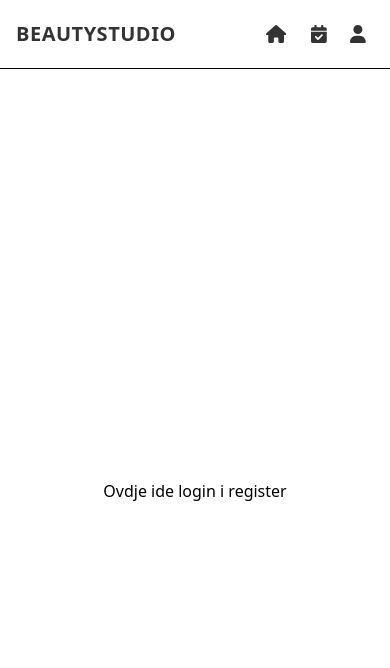
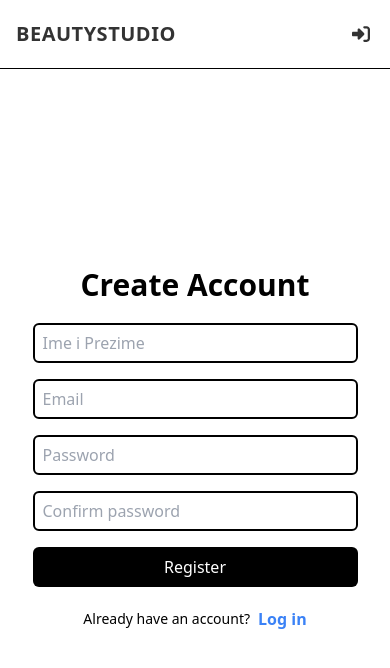
Before and after one commit to josipkordic00/bs, a Vue app in the folder frontend/: page /auth in a window 390 px wide. Shown: the top 668 px of the page. Built offline with nearby package versions, Linux system fonts and the light colour scheme.

Commit message:
Login/Register page

```diff
--- a/frontend/src/App.vue
+++ b/frontend/src/App.vue
@@ -1,6 +1,8 @@
 <template>
-  <NavBar />
-  <router-view />
+  <div class="overflow-x-hidden">
+    <NavBar />
+    <router-view />
+  </div>
 </template>
 
 <script>
--- a/frontend/src/components/NavBar.vue
+++ b/frontend/src/components/NavBar.vue
@@ -1,6 +1,8 @@
 <template>
     <nav class="flex items-center justify-between py-5 pl-4 md:p-5 border-b-black border-b bg-white">
-        <div class="uppercase tracking-wide text-xl font-bold text-dark">BeautyStudio</div>
+        <div class="uppercase tracking-wide text-xl font-bold text-dark">
+            <RouterLink to="/">BeautyStudio</RouterLink>
+        </div>
 
         <!-- Links on large & medium screens -->
         <ul v-if="user" class="hidden md:flex items-center gap-4 cursor-pointer text-dark font-semibold">
@@ -20,12 +22,12 @@
 
         <ul v-else class="hidden md:flex items-center gap-4 cursor-pointer text-dark font-semibold">
             <li>
-                <RouterLink to="/">Login / Register</RouterLink>
+                <RouterLink to="/auth">Login / Register</RouterLink>
             </li>
         </ul>
 
         <!-- Links on mobile devices -->
-        <ul class="flex md:hidden font-bold items-center gap-6 cursor-pointer text-dark text-lg">
+        <ul v-if="user" class="flex md:hidden font-bold items-center gap-6 cursor-pointer text-dark text-lg">
             <li>
                 <RouterLink to="/"><font-awesome-icon icon="fa-solid fa-house" /></RouterLink>
             </li>
@@ -37,6 +39,13 @@
             </li>
             <li>
                 <RouterLink to="/"><font-awesome-icon icon="fa-solid fa-right-from-bracket" /></RouterLink>
+            </li>
+        </ul>
+
+        <ul v-else class="flex md:hidden font-bold items-center text-dark text-lg pr-5">
+            <li>
+                <RouterLink @click="logout" to="/auth"><font-awesome-icon icon="fa-solid fa-right-to-bracket" />
+                </RouterLink>
             </li>
         </ul>
     </nav>
--- a/frontend/src/main.js
+++ b/frontend/src/main.js
@@ -15,9 +15,17 @@ import {
   faHouse,
   faCalendarCheck,
   faUser,
+  faRightToBracket,
+  faRightFromBracket,
 } from "@fortawesome/free-solid-svg-icons";
 
-library.add(faHouse, faCalendarCheck, faUser);
+library.add(
+  faHouse,
+  faCalendarCheck,
+  faUser,
+  faRightToBracket,
+  faRightFromBracket
+);
 
 // Mounts Vue App
 const app = createApp(App);
--- a/frontend/src/pages/AuthPage.vue
+++ b/frontend/src/pages/AuthPage.vue
@@ -1,5 +1,57 @@
 <template>
-    <div class="w-screen h-screen flex items-center justify-center">
-        Ovdje ide login i register
+    <div class="w-screen h-[90vh] flex-col lg:flex items-center justify-center">
+        <!-- Login form -->
+        <div v-if="toggleForm" class="w-full h-full lg:w-1/2 lg:h-1/2 flex flex-col items-center justify-center">
+            <h1 class="text-3xl font-bold py-5">Login</h1>
+            <form class="flex flex-col items-center justify-center gap-4 w-10/12 lg:w-1/2">
+                <input type="text" placeholder="Email" class="w-full h-10 border-2 border-black rounded-md px-2">
+                <input type="password" placeholder="Password" class="w-full h-10 border-2 border-black rounded-md px-2">
+                <button class="w-full h-10 bg-black text-white rounded-md">Login</button>
+            </form>
+            <!-- Dont have an account -->
+            <div class="flex items-center justify-center gap-2 py-5">
+                <p class="text-sm">Don't have an account?</p>
+                <span @click="toggle" class="text-md font-semibold text-blue-500 cursor-pointer">Register</span>
+            </div>
+        </div>
+
+        <!-- Register form -->
+        <div v-else class="w-full h-full lg:w-1/2 lg:min-h-1/2 flex flex-col items-center justify-center">
+            <h1 class="text-3xl font-bold py-5">Create Account</h1>
+            <form class="flex flex-col items-center justify-center gap-4 w-10/12 lg:w-1/2">
+                <input type="text" placeholder="Ime i Prezime"
+                    class="w-full h-10 border-2 border-black rounded-md px-2">
+                <input type="text" placeholder="Email" class="w-full h-10 border-2 border-black rounded-md px-2">
+                <input type="password" placeholder="Password" class="w-full h-10 border-2 border-black rounded-md px-2">
+                <input type="password" placeholder="Confirm password"
+                    class="w-full h-10 border-2 border-black rounded-md px-2">
+                <button class="w-full h-10 bg-black text-white rounded-md">Register</button>
+            </form>
+            <!-- Already have an account -->
+            <div class="flex items-center justify-center gap-2 py-5">
+                <p class="text-sm">Already have an account?</p>
+                <span @click="toggle" class="text-md font-semibold text-blue-500 cursor-pointer">Log in</span>
+            </div>
+        </div>
     </div>
 </template>
+
+<script>
+export default {
+    data() {
+        return {
+            toggleForm: false,
+        }
+    },
+    mounted() {
+        if (this.$store.state.user) {
+            this.$router.push('/');
+        }
+    },
+    methods: {
+        toggle() {
+            this.toggleForm = !this.toggleForm;
+        },
+    },
+}
+</script>
```
